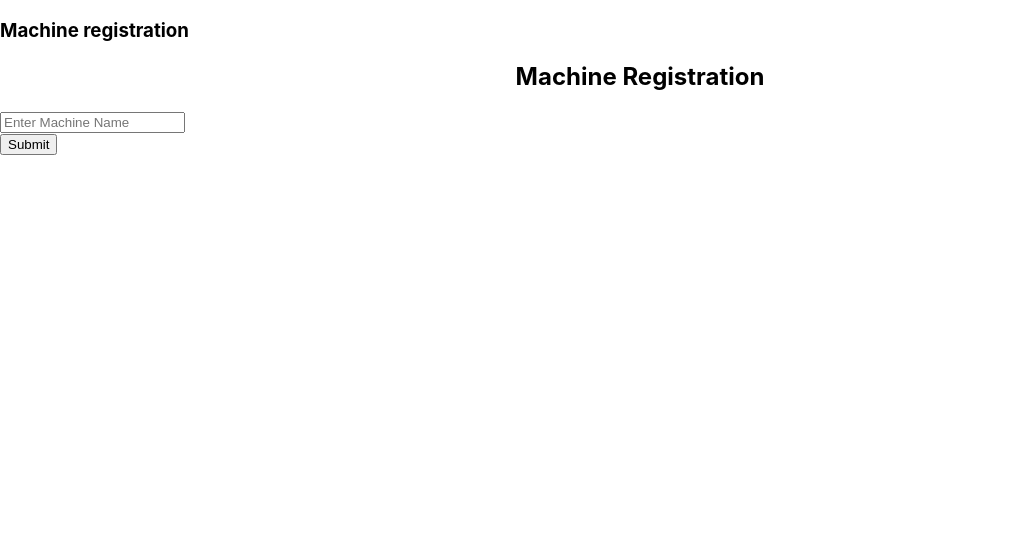
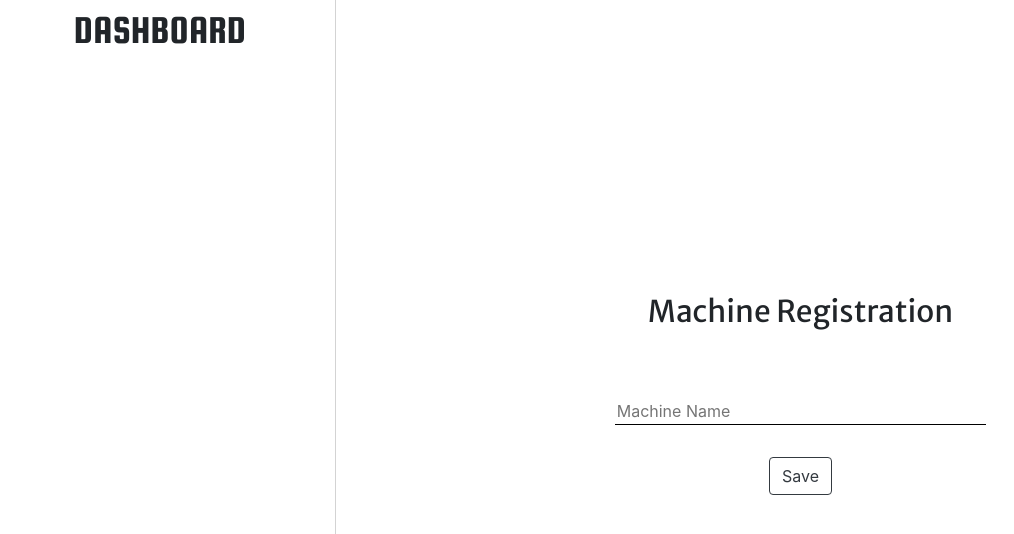
Before and after one commit to stawif/registration, a React (Create React App) app in the folder frontend/: page / in a window 1280 px wide. Shown: the top 534 px of the page, without its empty margins (0-1014 px from the left). Built offline with nearby package versions, Linux system fonts and the light colour scheme; no server answers.

Commit message:
build home page

```diff
--- a/frontend/public/index.html
+++ b/frontend/public/index.html
@@ -25,6 +25,14 @@
       Learn how to configure a non-root public URL by running `npm run build`.
     -->
     <title>React App</title>
+	<!--Bootstrape CDN-->
+	<link rel="stylesheet" href="https://stackpath.bootstrapcdn.com/bootstrap/4.4.1/css/bootstrap.min.css"
+	integrity="sha384-Vkoo8x4CGsO3+Hhxv8T/Q5PaXtkKtu6ug5TOeNV6gBiFeWPGFN9MuhOf23Q9Ifjh" crossorigin="anonymous"/>
+	<!--Google font for heading-->
+	<link href="https://fonts.googleapis.com/css?family=Merriweather+Sans&display=swap" rel="stylesheet"/>
+
+	<!--Google font for thick heading-->
+	<link href="https://fonts.googleapis.com/css?family=Squada+One&display=swap" rel="stylesheet"/>
   </head>
   <body>
     <noscript>You need to enable JavaScript to run this app.</noscript>
--- a/frontend/src/App.js
+++ b/frontend/src/App.js
@@ -1,20 +1,37 @@
 import React, { Component } from 'react';
+import './machine.css';
 //import './App.css';
-import MachineRegistration from './components/registration/MachineRegistration';
-import BasicValidation from './components/registration/BasicValidation';
-import PartyReg from './components/registration/PartyReg';
-import PartyDisplay from './components/displaydata/PartyDisplay';
-import VehicleReg from './components/registration/VehicleReg';
+//import MachineRegistration from './components/registration/MachineRegistration';
+//import BasicValidation from './components/registration/BasicValidation';
+//import PartyReg from './components/registration/PartyReg';
+//import PartyDisplay from './components/displaydata/PartyDisplay';
+//import VehicleReg from './components/registration/VehicleReg';
 
-class App extends Component{
-  render(){
-  return (
-    <div className="App">
-      <h3>Machine registration</h3>
-      <MachineRegistration/>
-    </div>
-  );
-  }
+class App extends React.Component {
+	render() {
+		return (
+			<div>
+				<div id="container" className="row">
+					<div id="controller" className="col-sm-3">
+						<center> <p className="headingDashboard">DASHBOARD</p> </center>
+					</div>
+					<div className="col-sm-9">
+						<div id="viewPart" className="d-flex justify-content-center align-items-center">
+							<form className="form-container form-group">
+							<p className="headingViewPart">Machine Registration</p>
+							<div className="pt-5">
+								<input type="text" className="mb-2" name="machine" placeholder="Machine Name" required/>
+							</div>
+							<br/>
+							<button type="submit" className="btn btn-outline-dark">Save</button>
+							</form>
+						</div>
+					</div>
+				</div>
+			</div>
+		);
+	}
 }
 
+
 export default App;
--- /dev/null
+++ b/frontend/src/machine.css
@@ -0,0 +1,62 @@
+#container{
+	height: 100vh;
+	width: 100vw;
+	margin: 0px;
+}
+#viewPart{
+	width: 100%;
+	height: 100%;
+}
+.form-container{
+	width: 40%;
+	text-align: center;
+}
+.headingViewPart{
+	font-size: 30px;
+	font-family: 'Merriweather Sans', sans-serif;
+}
+.headingDashboard{
+	font-size: 40px;
+	font-family: 'Squada One', cursive;
+}
+input{
+	border:0;
+	outline:0;
+	background: transparent;
+	border-bottom: 1px solid black;
+	width:100%;
+}
+@media only screen and (min-width: 1000px){
+	#viewPart{
+		border-left: 1px solid #d3d3d3;
+	}
+}
+
+/* For tablets */
+@media only screen and (min-width: 500px) and (max-width: 1000px){
+	.form-container{
+		width: 60%;
+	}
+	.headingViewPart{
+	font-size: 25px;
+	}
+	input{
+		width: 80%;
+	}
+}
+
+/* For mobiles */
+@media only screen and (max-width: 500px){
+	#viewPart{
+		border-top: 1px solid #d3d3d3;
+	}
+	.form-container{
+		width: 80%;
+	}
+	.headingViewPart{
+		font-size: 20px;
+	}
+	input{
+		width: 80%;
+	}
+}
```
